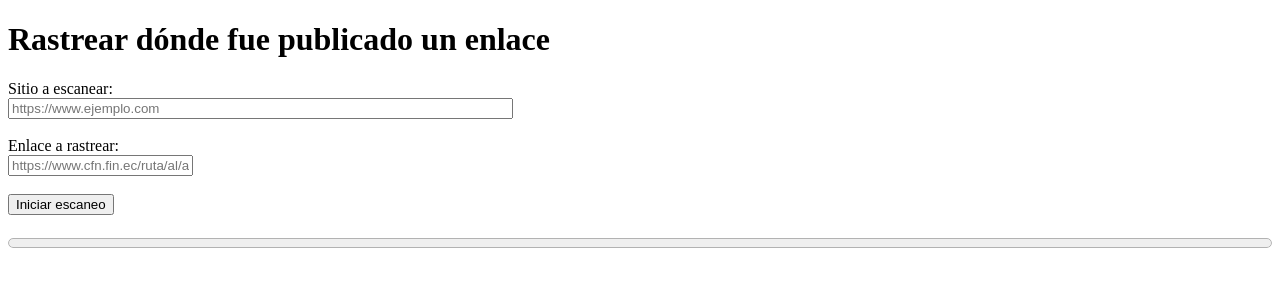
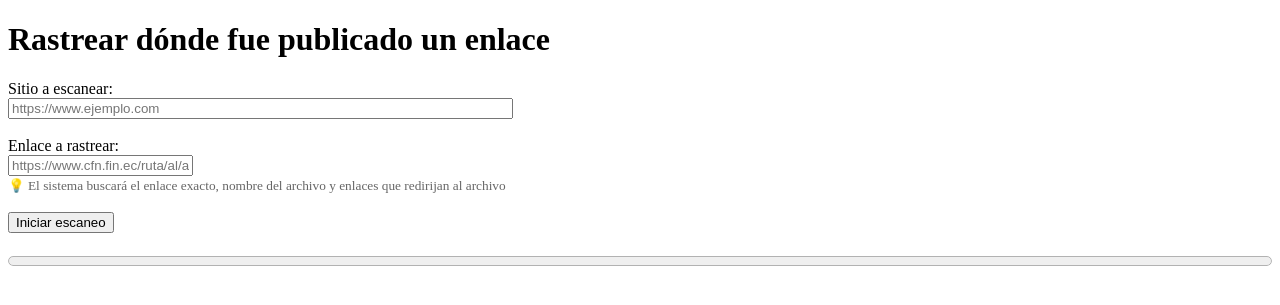
Before and after one commit to mucacran/BuscarPublicacionEnlaceEnPaginaWeb, a Flask app: page / in a window 1280 px wide. Shown: the top 305 px of the page. Run offline with Flask 3, Linux system fonts and the light colour scheme.

Commit message:
otraacuatizacion

```diff
--- a/app.py
+++ b/app.py
@@ -47,8 +47,13 @@ async def crawler(site_url, target_url):
     # Obtener el dominio base para filtrar enlaces
     base_domain = urlparse(site_url).netloc
 
+    # Extraer el nombre del archivo del enlace objetivo para búsqueda más flexible
+    target_filename = target_url.split('/')[-1].split('?')[0]
+    print(f"Buscando archivo: {target_filename}")
+    print(f"Enlace completo: {target_url}")
+
     try:
-        async with httpx.AsyncClient(verify=False, timeout=30) as client:
+        async with httpx.AsyncClient(verify=False, timeout=30, follow_redirects=True) as client:
             while queue and crawling_active:
                 current_url = queue.pop(0)
 
@@ -65,10 +70,35 @@ async def crawler(site_url, target_url):
                 if not html:
                     continue
 
-                # Buscar el enlace objetivo en el contenido HTML
-                if target_url in html:
+                # Búsqueda múltiple:
+                # 1. Buscar el enlace exacto
+                found_exact = target_url in html
+
+                # 2. Buscar por nombre de archivo
+                found_filename = target_filename in html
+
+                # 3. Buscar enlaces que redirigen al archivo objetivo
+                found_redirect = False
+                if not found_exact and not found_filename:
+                    # Extraer todos los enlaces de descarga y verificar redirecciones
+                    links = extract_links(html, current_url)
+                    for link in links:
+                        if '/download/' in link or 'download' in link.lower():
+                            try:
+                                # Verificar si este enlace redirige al archivo objetivo
+                                response = await client.head(link, follow_redirects=True)
+                                final_url = str(response.url)
+                                if target_url in final_url or target_filename in final_url:
+                                    found_redirect = True
+                                    print(f"¡Redirección encontrada! {link} -> {final_url}")
+                                    break
+                            except:
+                                continue
+
+                if found_exact or found_filename or found_redirect:
                     resultados.append(current_url)
-                    print(f"¡Enlace encontrado en: {current_url}!")
+                    reason = "enlace exacto" if found_exact else ("nombre de archivo" if found_filename else "redirección")
+                    print(f"¡Enlace encontrado en: {current_url}! (Método: {reason})")
 
                 # Extraer todos los enlaces de la página
                 links = extract_links(html, current_url)
@@ -84,7 +114,6 @@ async def crawler(site_url, target_url):
 
                         queue.append(link)
                         progreso["total"] += 1
-                        print(f"Agregado a cola: {link}")
 
                 # Actualizar progreso cada 10 páginas para no sobrecargar
                 if progreso["actual"] % 10 == 0:
@@ -130,6 +159,16 @@ def progreso_estado():
 def resultados_finales():
     return jsonify(resultados)
 
+@app.route("/resultados-parciales")
+def resultados_parciales():
+    global resultados, progreso
+    return jsonify({
+        "resultados": resultados,
+        "total_encontrados": len(resultados),
+        "progreso_actual": progreso["actual"],
+        "progreso_total": progreso["total"]
+    })
+
 @app.route("/detener", methods=["POST"])
 def detener():
     global crawling_active
@@ -143,4 +182,4 @@ def estado():
     return jsonify({"crawling_active": crawling_active})
 
 if __name__ == "__main__":
-    app.run(debug=True, port=5003)
+    app.run(debug=True, port=5005)
--- a/templates/index.html
+++ b/templates/index.html
@@ -15,7 +15,8 @@
         <label>Sitio a escanear:</label><br>
         <input type="text" id="site" size="60" placeholder="https://www.ejemplo.com" required><br><br>
         <label>Enlace a rastrear:</label><br>
-        <input type="text" id="target" required placeholder="https://www.cfn.fin.ec/ruta/al/archivo.pdf"><br><br>
+        <input type="text" id="target" required placeholder="https://www.cfn.fin.ec/ruta/al/archivo.pdf"><br>
+        <small style="color: #666;">💡 El sistema buscará el enlace exacto, nombre del archivo y enlaces que redirijan al archivo</small><br><br>
         <button type="submit">Iniciar escaneo</button>
     </form>
 
@@ -23,6 +24,13 @@
     <progress id="barra" value="0" max="100"></progress>
     <p id="estado"></p>
     <button id="detenerBtn" style="display:none; background-color: #dc3545; color: white; padding: 10px 20px; border: none; border-radius: 4px; cursor: pointer;" onclick="detenerEscaneo()">Detener Escaneo</button>
+
+    <!-- Área para mostrar resultados en tiempo real -->
+    <div id="resultados-tiempo-real" style="margin-top: 20px;">
+        <h3 id="contador-resultados" style="display:none;">Enlaces encontrados: <span id="num-encontrados">0</span></h3>
+        <div id="lista-resultados"></div>
+    </div>
+
     <div id="resultado"></div>
 
     <script>
@@ -31,6 +39,8 @@
         async function iniciarBusqueda(event) {
             event.preventDefault();
             document.getElementById("resultado").innerHTML = "";
+            document.getElementById("lista-resultados").innerHTML = "";
+            document.getElementById("contador-resultados").style.display = "none";
             const site = document.getElementById("site").value;
             const target = document.getElementById("target").value;
 
@@ -53,23 +63,42 @@
                 barra.value = data.actual;
                 estado.innerText = `${data.actual} de ${data.total} páginas escaneadas`;
 
+                // Obtener resultados parciales
+                const resParcialesRes = await fetch("/resultados-parciales");
+                const resParcialesData = await resParcialesRes.json();
+
+                // Mostrar contador si hay resultados
+                const contadorResultados = document.getElementById("contador-resultados");
+                const numEncontrados = document.getElementById("num-encontrados");
+                const listaResultados = document.getElementById("lista-resultados");
+
+                if (resParcialesData.total_encontrados > 0) {
+                    contadorResultados.style.display = "block";
+                    numEncontrados.textContent = resParcialesData.total_encontrados;
+
+                    // Actualizar la lista de resultados
+                    listaResultados.innerHTML = resParcialesData.resultados.map(url => `
+                        <div class='resultado-item' style='margin: 10px 0; padding: 10px; background-color: #e8f5e8; border-left: 4px solid #28a745; border-radius: 4px;'>
+                            <span style='color: #28a745; font-weight: bold;'>✅ Encontrado en:</span><br>
+                            <a href='${url}' target='_blank' style='word-break: break-all;'>${url}</a>
+                        </div>
+                    `).join('');
+                }
+
                 // Verificar si el crawler sigue activo
                 const estadoRes = await fetch("/estado");
                 const estadoData = await estadoRes.json();
 
-                // Solo terminar cuando el crawler esté inactivo Y hayamos procesado todas las páginas conocidas
+                // Solo terminar cuando el crawler esté inactivo
                 if (!estadoData.crawling_active) {
                     clearInterval(intervalId);
                     document.getElementById("detenerBtn").style.display = "none";
 
-                    const res = await fetch("/resultados");
-                    const urls = await res.json();
                     const div = document.getElementById("resultado");
-                    if (urls.length > 0) {
-                        div.innerHTML = `<p class="encontrado">✅ Enlace encontrado en ${urls.length} página(s):</p><ul>` +
-                            urls.map(u => `<li><a href="${u}" target="_blank">${u}</a></li>`).join('') + `</ul>`;
+                    if (resParcialesData.total_encontrados > 0) {
+                        div.innerHTML = `<p class="encontrado">🎉 Escaneo completado. Se encontró el enlace en ${resParcialesData.total_encontrados} página(s) de un total de ${data.actual} páginas escaneadas.</p>`;
                     } else {
-                        div.innerHTML = `<p class="no-encontrado">❌ No se encontró el enlace en el sitio.</p>`;
+                        div.innerHTML = `<p class="no-encontrado">❌ Escaneo completado. No se encontró el enlace en ninguna de las ${data.actual} páginas escaneadas.</p>`;
                     }
                     estado.innerText = `Escaneo completado: ${data.actual} de ${data.total} páginas escaneadas`;
                 }
```
